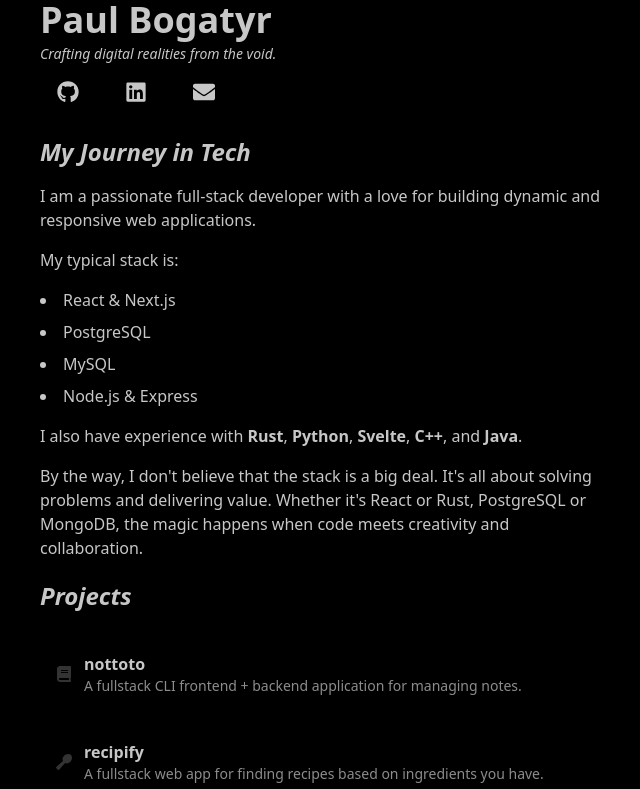
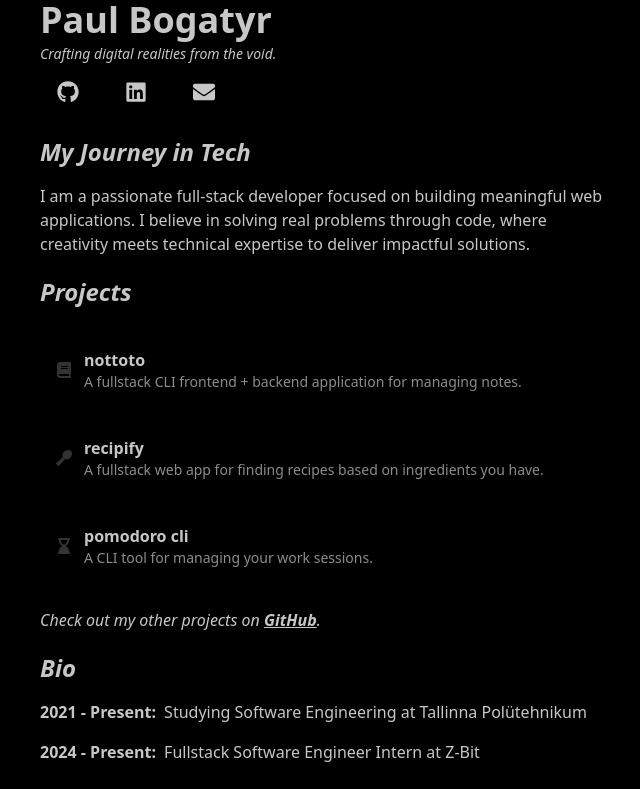
Before and after one commit to paulbgtr/paulbg, a Next.js app: page / in a window 1280 px wide. Shown: the top 789 px of the page, without its empty margins (312-952 px from the left). Built offline with nearby package versions, Linux system fonts and the light colour scheme.

Commit message:
chore: remove text about tech in Work section

```diff
--- a/src/components/pageRelated/index/Work.tsx
+++ b/src/components/pageRelated/index/Work.tsx
@@ -5,28 +5,9 @@ export const Work = () => {
     <section className="space-y-4 bg-base-100">
       <Heading text="My Journey in Tech" />
       <p>
-        I am a passionate full-stack developer with a love for building dynamic
-        and responsive web applications.
-      </p>
-      <p>My typical stack is:</p>
-      <ul className="mb-4 space-y-2 list-disc list-inside">
-        <li>React & Next.js</li>
-        <li>PostgreSQL</li>
-        <li>MySQL</li>
-        <li>Node.js & Express</li>
-      </ul>
-      <p>
-        I also have experience with <span className="font-semibold">Rust</span>,{" "}
-        <span className="font-semibold">Python</span>,{" "}
-        <span className="font-semibold">Svelte</span>,{" "}
-        <span className="font-semibold">C++</span>, and{" "}
-        <span className="font-semibold">Java</span>.
-      </p>
-      <p>
-        By the way, I don&apos;t believe that the stack is a big deal. It&apos;s
-        all about solving problems and delivering value. Whether it&apos;s React
-        or Rust, PostgreSQL or MongoDB, the magic happens when code meets
-        creativity and collaboration.
+        I am a passionate full-stack developer focused on building meaningful
+        web applications. I believe in solving real problems through code, where
+        creativity meets technical expertise to deliver impactful solutions.
       </p>
     </section>
   );
```
